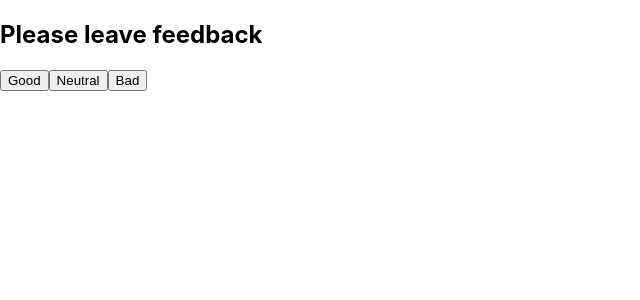
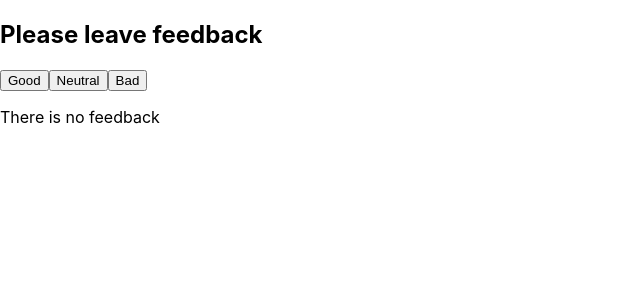
Before and after one commit to oleksii-zviezdin/goit-react-hw-02-feedback, a React (Create React App) app: page / in a window 1280 px wide. Shown: the top 300 px of the page, without its empty margins (0-640 px from the left). Built offline with nearby package versions, Linux system fonts and the light colour scheme.

Commit message:
fixed render statistics section

```diff
--- a/src/components/App.jsx
+++ b/src/components/App.jsx
@@ -1,7 +1,8 @@
+import { Component } from "react";
 import { Statistics } from "./Statistics/Statistics";
 import { FeedbackOptions } from "./FeedbackOptions/FeedbackOptions";
 import { Section } from "./Section/Section";
-import { Component } from "react";
+import { Notification } from "./Notification/Notification";
 
 export class App extends Component {
 
@@ -45,12 +46,14 @@
             onClickBadBtn={this.handleChangeStateBad}
           />
         </Section>
-        {totalOpinions > 0 &&
+        {totalOpinions <= 0 ?
+          <Notification message="There is no feedback" /> :
           <Section title="Statistics">
             <Statistics
               good={good}
               neutral={neutral}
-              bad={bad} />
+              bad={bad}
+            />
           </Section>}
       </>
     );
--- a/src/components/FeedbackOptions/FeedbackOptions.jsx
+++ b/src/components/FeedbackOptions/FeedbackOptions.jsx
@@ -1,8 +1,5 @@
 import { Component }  from "react";
 import PropTypes from 'prop-types'
-// import { nanoid } from 'nanoid'
-// const divId = nanoid();
-// const buttonId = nanoid();
 
 export class FeedbackOptions extends Component {
     static pyteProps = {
@@ -15,13 +12,11 @@
     }
 
     render() {
-        // const arrOpinions = ["Good", "Neutral", "Bad"];
         const { onClickGoodBtn, onClickNeutralBtn, onClickBadBtn} = this.props;
         return <div >
                     <button type="button" onClick={onClickGoodBtn}>Good</button>
                     <button type="button" onClick={onClickNeutralBtn}>Neutral</button>
                     <button type="button" onClick={onClickBadBtn}>Bad</button>
-                    {/* {arrOpinions.map(opinion => <button key={buttonId} type="button" onClick={this.handleButton}>{opinion}</button>)} */}
                 </div>
     }
 }
--- /dev/null
+++ b/src/components/Notification/Notification.jsx
@@ -0,0 +1,5 @@
+
+
+export const Notification = ({message}) => {
+    return <p>{message}</p>
+}
```
